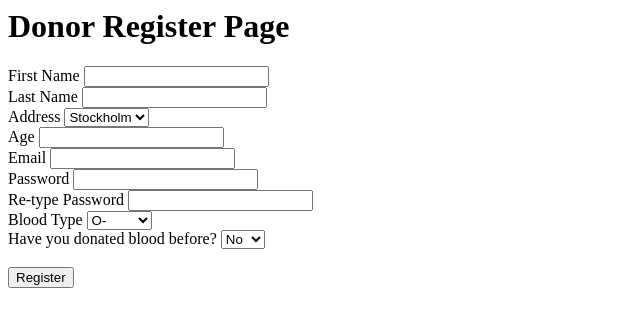
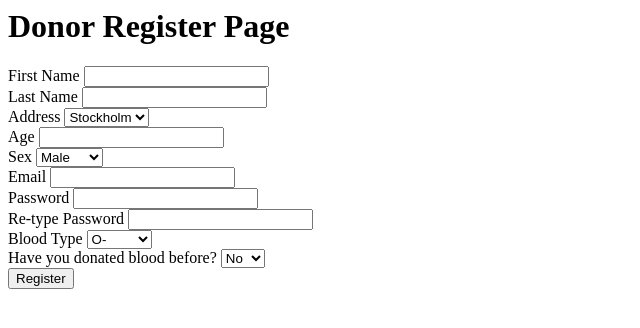
Before and after one commit to ralfcat/LIMS_twister, a PHP site: page /create_account.php in a window 1280 px wide. Shown: the top 328 px of the page, without its empty margins (0-640 px from the left). Run offline with PHP 8.4, Linux system fonts and the light colour scheme.

Commit message:
finished form

```diff
--- a/create_account.php
+++ b/create_account.php
@@ -19,6 +19,19 @@
 
         <label for="age"> Age</label>
         <input type="number" id="age"> <br>
+
+        <label for="sex"> Sex</label>
+        <select id="sexes" onchange="check_preg()">
+            <option value="Male">Male</option>
+            <option value="Female">Female</option>
+
+        </select>
+
+        <label for="preggo" id="pr"></label>
+        <select hidden id="preg">
+            <option value="No">No</option>
+            <option value="Yes">Yes</option>
+        </select> <br>
 
         <label for="email"> Email</label>
         <input type="text" id="email"> <br>
@@ -43,12 +56,12 @@
         </select> <br>
 
         <label for="donated"> Have you donated blood before?</label>
-    <select id="donateds" onchange = "last_donated_date()">
+        <select id="donateds" onchange="last_donated_date()">
             <option value="No">No</option>
             <option value="Yes">Yes</option>
-    </select> <br>
+        </select>
 
-    <label for="donate-date" id = "dn"></label>
+        <label for="donate-date" id="dn"></label>
         <input type="hidden" id="donate-date"> <br>
 
         <input type="submit" value="Register">
@@ -63,11 +76,6 @@
 </body>
 
 <script>
-
-    console.log('Hello');
-
-
-
 function last_donated_date() {
     var donated = document.getElementById("donateds").value;
     if (donated === "No") {
@@ -77,9 +85,20 @@
         document.getElementById("dn").innerHTML = 'When did you last donate?'
         document.getElementById("donate-date").type = 'date'
     }
+}
 
+function check_preg() {
+    let sel = document.getElementById('preg');
+    let label = document.getElementById('pr');
+    let hidden = sel.getAttribute("hidden");
+    var sex = document.getElementById("sexes").value;
+    if (sex === "Female") {
+        sel.removeAttribute("hidden");
+        label.innerHTML = 'Are you pregnant or breastfeeding?';
 
-
+    } else {
+        sel.setAttribute("hidden", "hidden");
+        label.innerHTML = '';
     }
-    // document.getElementById("donateds").addEventListener("change", last_donated_date);
+}
 </script>
```
Lines whose indentation alone changed are shown as unchanged.
